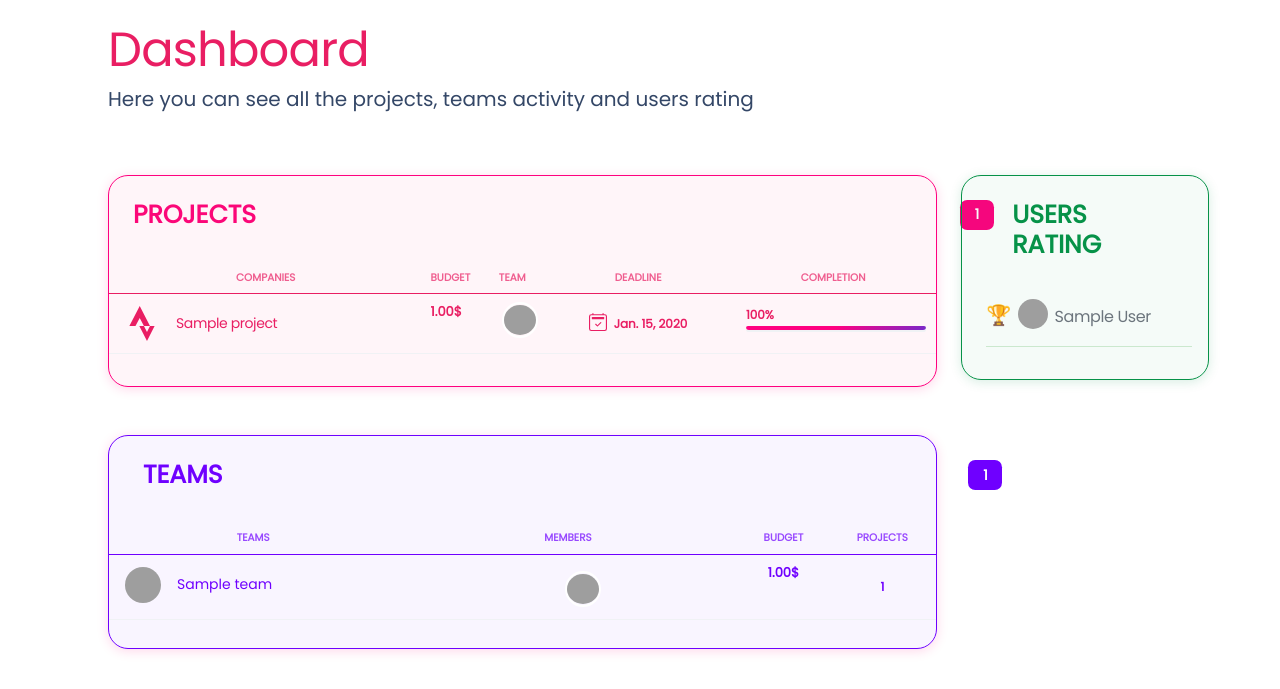
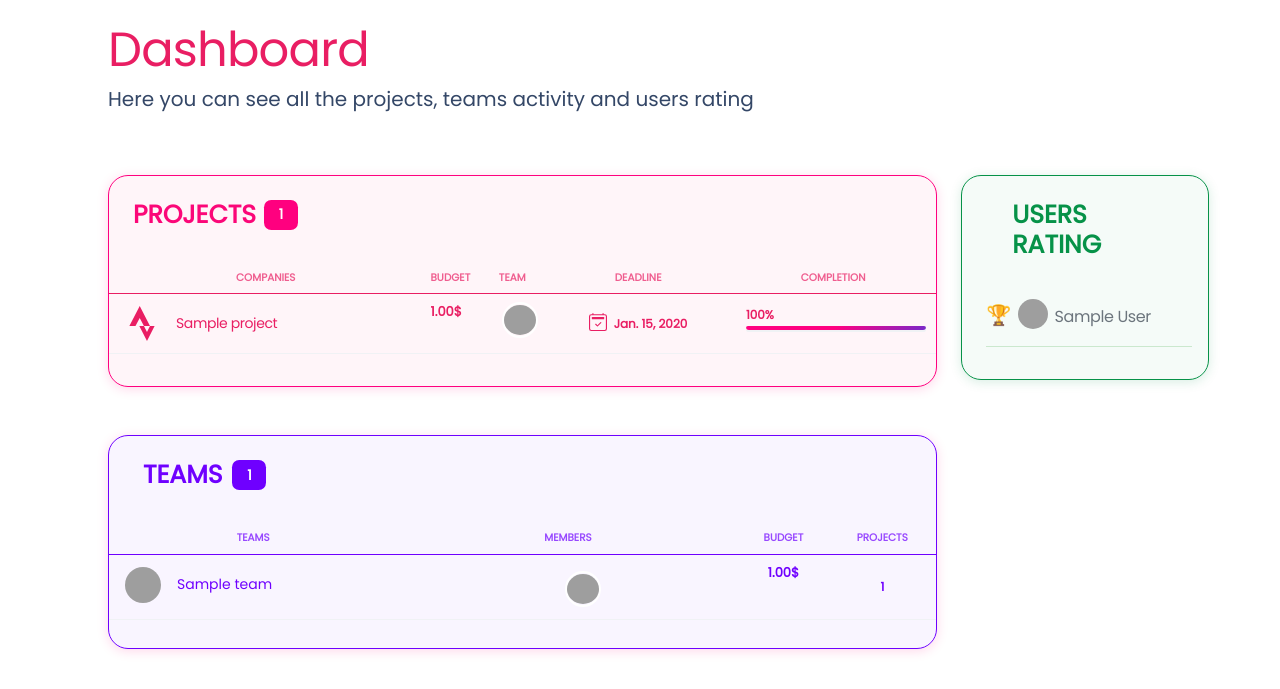
Before and after one commit to nataliia-petrushak/manager_service, a Django app: page /dashboard/ in a window 1280 px wide; the page is wider, and only the part inside the window is pictured. Shown: the part 171-860 px from the top of that part. Run offline with Django 4.2, Linux system fonts and the light colour scheme; tables that the repository leaves empty hold one stand-in row (values such as "Sample post"); some libraries are stand-ins or nearby versions; grey boxes are pictures that could not be loaded.

Commit message:
Fixed styles issues

```diff
--- a/templates/registration/register.html
+++ b/templates/registration/register.html
@@ -10,7 +10,7 @@
   <header>
     <div class="page-header align-items-start min-vh-100" style="background-image: url({% static 'img/backgrounds/registration.jpeg' %})">
       <span class="mask bg-gradient-dark opacity-6"></span>
-      <div class="container">
+      <div class="container mt-7">
         <div class="row">
           <div class="col-lg-7 d-flex justify-content-center flex-column mx-auto">
             <div class="card mt-5">
--- a/templates/task_manager/dashboard.html
+++ b/templates/task_manager/dashboard.html
@@ -14,9 +14,9 @@
             <div class="row">
               <div class="col-lg-6 col-7">
                 <div style="display: inline-flex">
-                  <h5 style="color: #FB0778;font-size: 25px; font-weight:bold;" class="me-11">PROJECTS</h5>
-                  <p class="text-sm mb-0 ms-11">
-                    <span style="background-color:rgb(255, 0, 127); font-size: 14px; color: white; width:34px; height:30px;" class="badge mt-auto ms-12">{{ projects|length }}</span>
+                  <h5 style="color: #FB0778;font-size: 25px; font-weight:bold;">PROJECTS</h5>
+                  <p class="text-sm mb-0">
+                    <span style="background-color:rgb(255, 0, 127); font-size: 14px; color: white; width:34px; height:30px;" class="badge mt-auto ms-2">{{ projects|length }}</span>
                   </p>
                 </div>
               </div>
@@ -89,9 +89,9 @@
             <div class="row">
               <div class="col-lg-6 col-7">
                 <div style="display: inline-flex">
-                  <h5 style="color: #6f00ff;font-size: 25px; font-weight:bold; padding:0 10px;" class="me-12">TEAMS</h5>
-                  <p class="text-sm mb-0 ms-11">
-                    <span style="background-color:rgb(111, 0, 255); font-size: 14px; color: white; width:34px; height:30px;" class="badge mt-auto ms-12">{{ teams|length }}</span>
+                  <h5 style="color: #6f00ff;font-size: 25px; font-weight:bold; padding:0 10px;" class="">TEAMS</h5>
+                  <p class="text-sm mb-0">
+                    <span style="background-color:rgb(111, 0, 255); font-size: 14px; color: white; width:34px; height:30px;" class="badge mt-auto">{{ teams|length }}</span>
                   </p>
                 </div>
               </div>
--- a/templates/task_manager/index.html
+++ b/templates/task_manager/index.html
@@ -76,14 +76,14 @@
           </div>
           <div class="col-md-4 col-lg-3 text-left mx-auto mt-5">
             <div class="icon-box mb-2">
-              <div class="icon icon-primary mb-2 fa-3x mt-n2 text-dark">
+              <div class="icon icon-primary mb-4 fa-2x text-dark">
                 <svg height=35 xmlns="http://www.w3.org/2000/svg" class="text-muted" viewBox="0 0 640 512">
                   <path d="M144 0a80 80 0 1 1 0 160A80 80 0 1 1 144 0zM512 0a80 80 0 1 1 0 160A80 80 0 1 1 512 0zM0 298.7C0 239.8 47.8 192 106.7 192h42.7c15.9 0 31 3.5 44.6 9.7c-1.3 7.2-1.9 14.7-1.9 22.3c0 38.2 16.8 72.5 43.3 96c-.2 0-.4 0-.7 0H21.3C9.6 320 0 310.4 0 298.7zM405.3 320c-.2 0-.4 0-.7 0c26.6-23.5 43.3-57.8 43.3-96c0-7.6-.7-15-1.9-22.3c13.6-6.3 28.7-9.7 44.6-9.7h42.7C592.2 192 640 239.8 640 298.7c0 11.8-9.6 21.3-21.3 21.3H405.3zM224 224a96 96 0 1 1 192 0 96 96 0 1 1 -192 0zM128 485.3C128 411.7 187.7 352 261.3 352H378.7C452.3 352 512 411.7 512 485.3c0 14.7-11.9 26.7-26.7 26.7H154.7c-14.7 0-26.7-11.9-26.7-26.7z"/>
                 </svg>
               </div>
               <p>
                 At our platform work <strong>{{ num_teams }} teams </strong>.
-                You can find here or create your own team and organize your job together!
+                You can find here or create your own team and work together!
               </p>
               <a href="{% url 'task_manager:dashboard' %}">Read More
                 <svg xmlns="http://www.w3.org/2000/svg" width="16" height="16" fill="currentColor" class="bi bi-arrow-right" viewBox="0 0 16 16">
```
